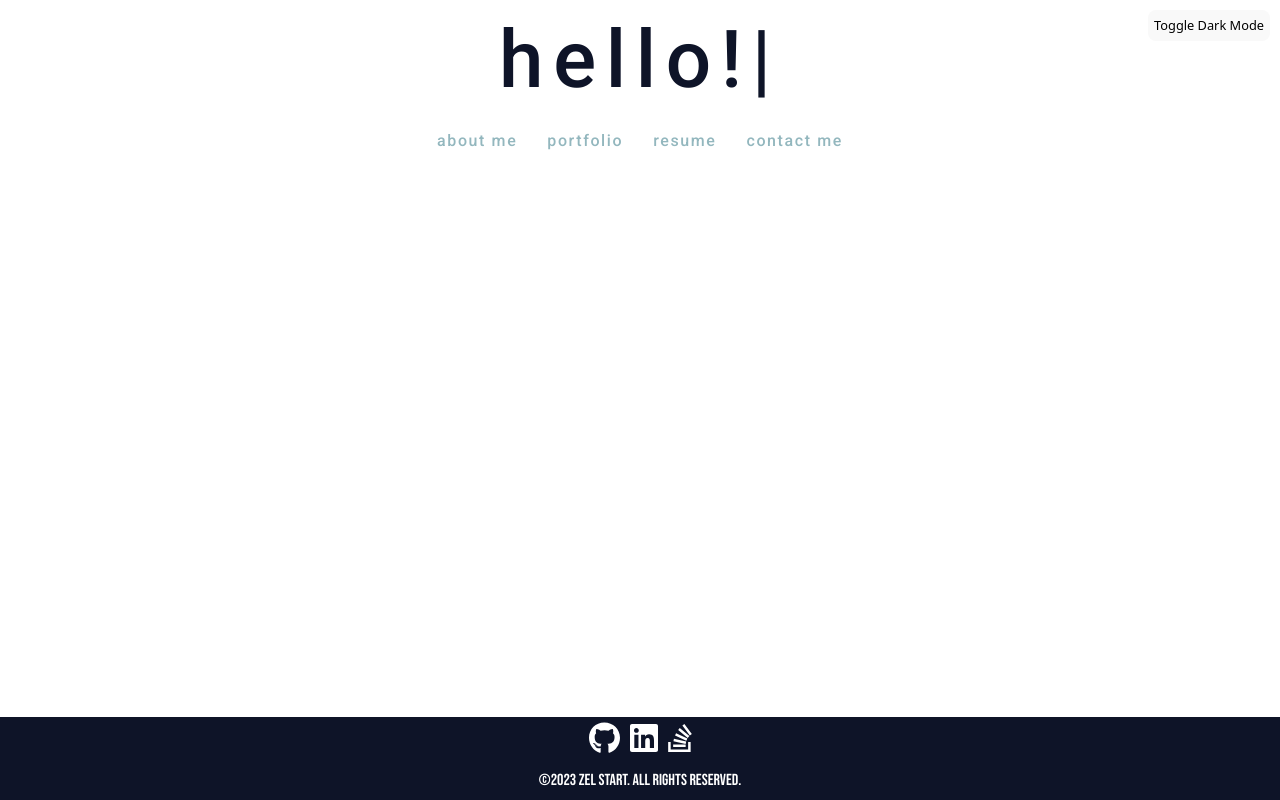
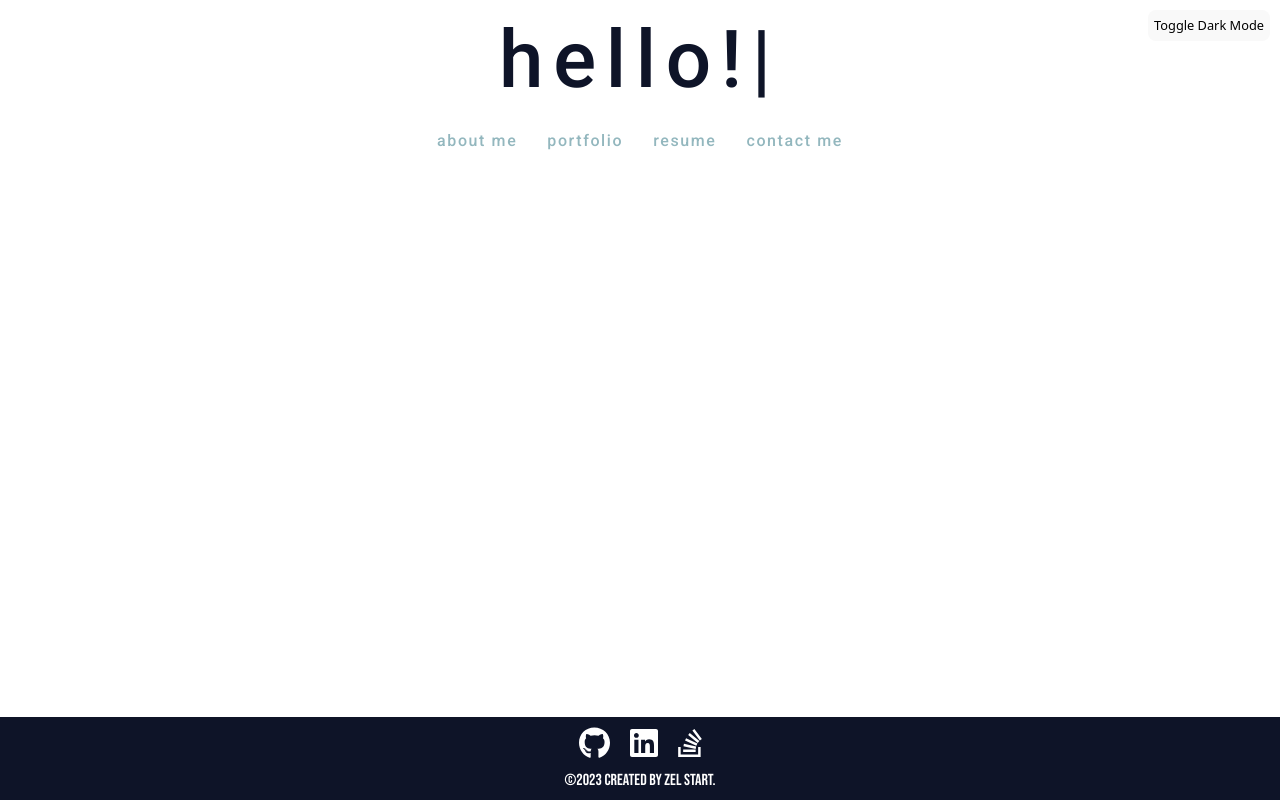
Before and after one commit to zelstart/react-portfolio, a React (Vite) app in the folder react-portfolio/: page /resume in a window 1280 px wide. Built offline with nearby package versions, Linux system fonts and the light colour scheme.

Commit message:
some minor tweaks

```diff
--- a/react-portfolio/src/components/Footer/Footer.css
+++ b/react-portfolio/src/components/Footer/Footer.css
@@ -18,7 +18,7 @@
 
 .my-icons {
     color: white;
-    margin: 5px;
+    margin: 10px 10px 0px;
     font-size: 2rem;
     cursor: pointer;
 
--- a/react-portfolio/src/components/Footer/Footer.jsx
+++ b/react-portfolio/src/components/Footer/Footer.jsx
@@ -18,7 +18,7 @@ function Footer() {
                 </Row>
                 <Row className="justify-content-center">
                     <Col xs="auto">
-                        <h4>©2023 zel start. all rights reserved.</h4>
+                        <h4>©2023 created by zel start.</h4>
                     </Col>
                 </Row>
             </Container>
```
